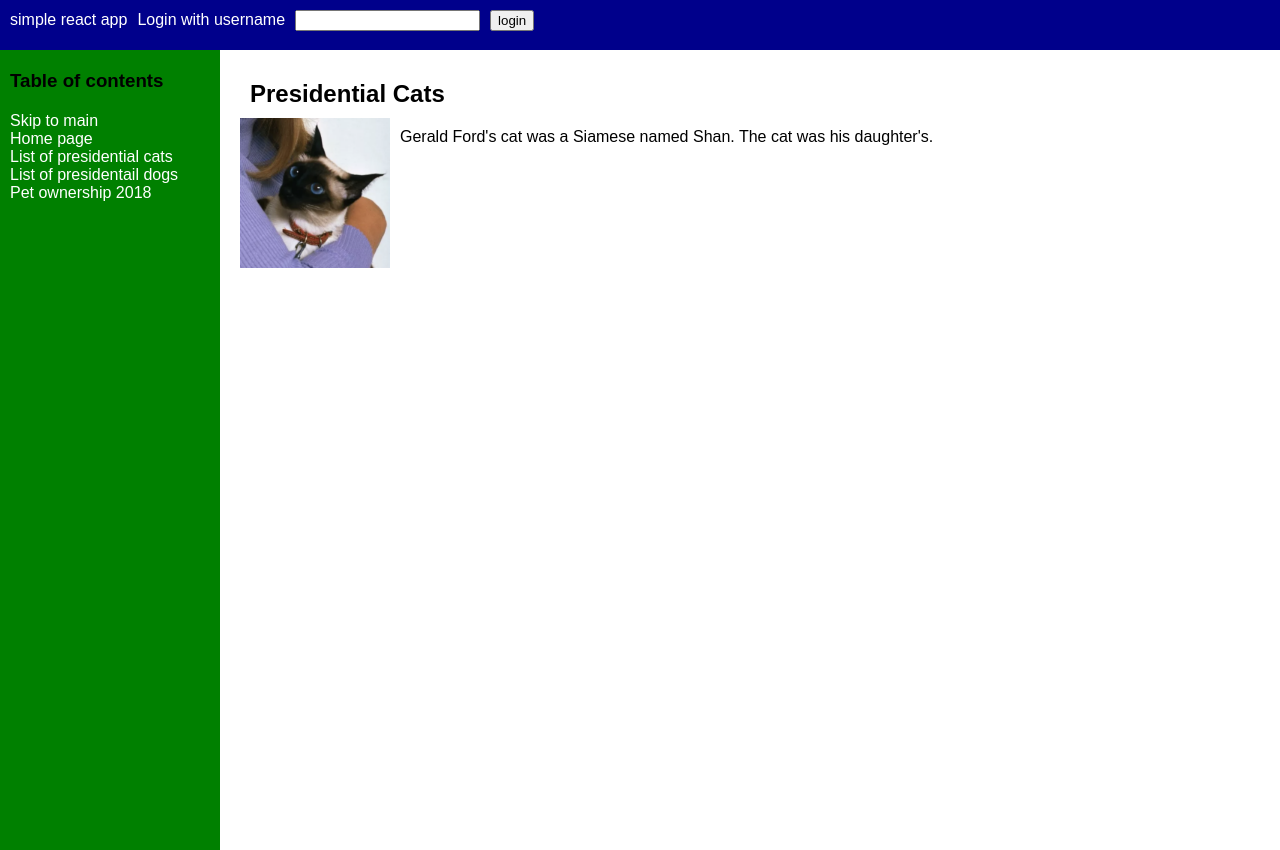
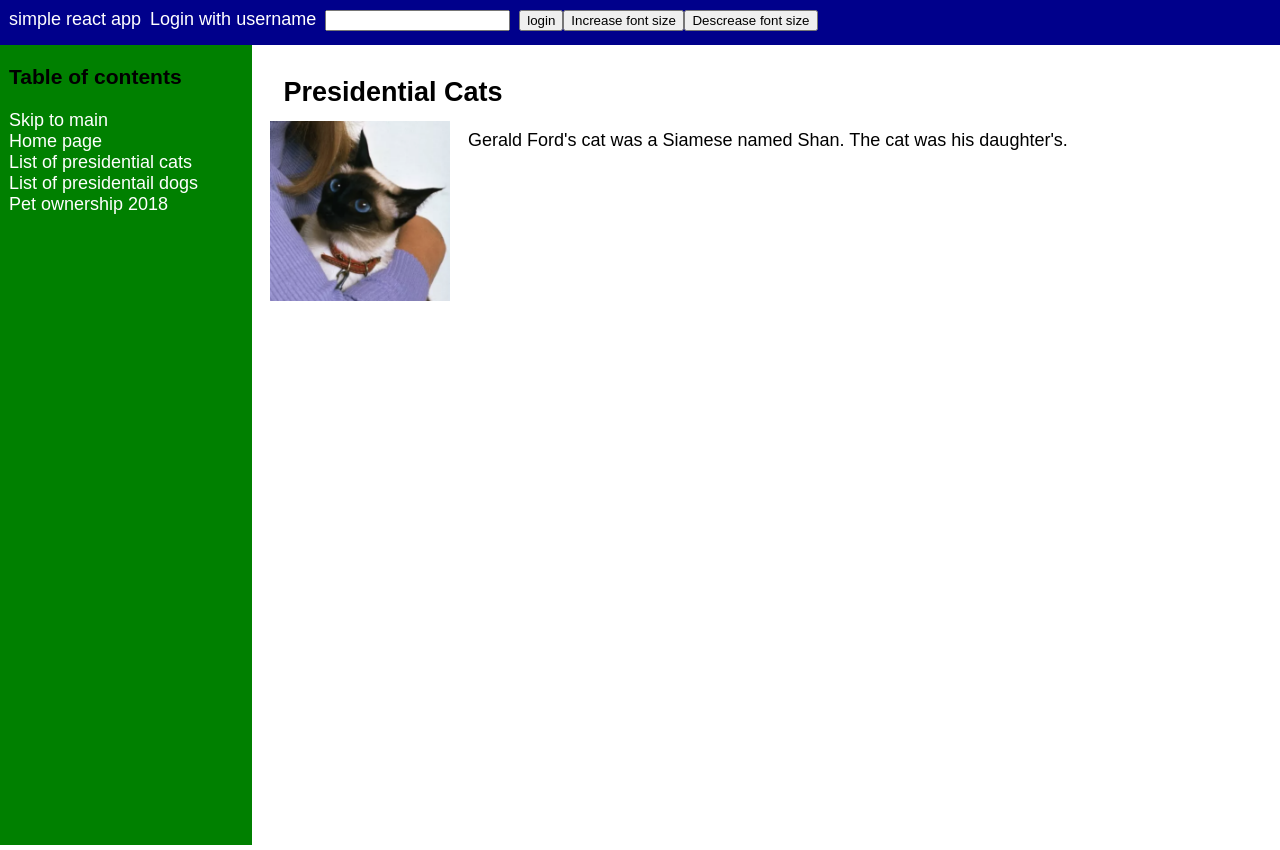
Before and after one commit to bbenedict/simple-react, a React app: page /cats in a window 1280 px wide. Built offline with nearby package versions, Linux system fonts and the light colour scheme.

Commit message:
font size support and other changes

```diff
--- a/src/App.js
+++ b/src/App.js
@@ -1,11 +1,17 @@
 import React from "react";
+import { useSelector } from "react-redux";
 
 import Header from "./Header";
 import Content from "./Content";
 
 export default function App() {
+  const { fontSize } = useSelector((state) => state);
   return (
-    <div style={{ height: "100%", fontFamily: "sans-serif" }}>
+    <div style={{
+      height: "100%",
+      fontFamily: "sans-serif",
+      fontSize: `${fontSize || 14}px`
+    }}>
       <Header />
       <Content />
     </div>
--- a/src/Cats.js
+++ b/src/Cats.js
@@ -4,14 +4,14 @@ import cat_1 from "./images/cat_1.png";
 export default function Cats() {
   return (
     <div>
-      <h2 style={{ margin: "10px" }}>
+      <h2 style={{ margin: ".5em" }}>
         Presidential Cats
       </h2>
       <div style={{ display: "flex" }}>
-        <div style={{ marginRight: "10px" }}>
-          <img src={cat_1} style={{ height: "150px" }} alt="President Gerald Ford's cat Shan" />
+        <div style={{ marginRight: "1em" }}>
+          <img src={cat_1} style={{ height: "10em" }} alt="President Gerald Ford's cat Shan" />
         </div>
-        <div style={{ paddingTop: "10px" }}>
+        <div style={{ paddingTop: ".5em" }}>
           Gerald Ford's cat was a Siamese named Shan.  The cat was his daughter's.
         </div>
       </div>
--- a/src/Content.js
+++ b/src/Content.js
@@ -19,11 +19,11 @@ export default function Content() {
           style={{
             display: "flex",
             flexDirection: "column",
-            width: "200px",
-            padding: "10px",
+            width: "13em",
+            padding: ".5em",
             backgroundColor: "green"
           }}>
-          <h3 style={{margin: "10px 0px 20px 0px" }}>
+          <h3 style={{margin: ".5em 0 1em 0" }}>
             Table of contents
           </h3>
           <Link to="#main" style={{ color: "white", textDecoration: "none" }}>Skip to main</Link>
@@ -32,7 +32,7 @@ export default function Content() {
           <Link to="/dogs" style={{ color: "white", textDecoration: "none" }}>List of presidentail dogs</Link>
           <Link to="/owners" style={{ color: "white", textDecoration: "none" }}>Pet ownership 2018</Link>
         </nav>
-        <main id="main" style={{ padding: "20px" }}>
+        <main id="main" style={{ padding: "1em" }}>
           <Switch>
             <Route path="/cats">
               <Cats />
--- a/src/Dogs.js
+++ b/src/Dogs.js
@@ -4,14 +4,14 @@ import dog_1 from "./images/dog_1.png";
 export default function Dogs() {
   return (
     <div>
-      <h2 style={{ margin: "10px" }}>
+      <h2 style={{ margin: ".5em" }}>
         Presidential Dogs
       </h2>
       <div style={{ display: "flex" }}>
-        <div style={{ marginRight: "10px" }}>
-          <img src={dog_1} style={{ height: "150px" }} alt="President George W. Bush's dog Miss Beazley" />
+        <div style={{ marginRight: ".5em" }}>
+          <img src={dog_1} style={{ height: "10em" }} alt="President George W. Bush's dog Miss Beazley" />
         </div>
-        <div style={{ paddingTop: "10px" }}>
+        <div style={{ paddingTop: ".5em" }}>
         George W. Bush's dog was a Scottish Terrier named Miss Beazley.  She was a gift to his wife Laura.
         </div>
       </div>
--- a/src/Header.js
+++ b/src/Header.js
@@ -14,11 +14,16 @@ export default function Header() {
     dispatch({ type: "LOGOUT" })
   };
 
+  const onFontClick = (increaseFont) => {
+    const actionType = increaseFont ? "INCREASE_FONT" : "DECREASE_FONT";
+    dispatch({ type: actionType })
+  };
+
   return (
     <header
       style={{
-        padding: "10px",
-        height: "30px",
+        padding: ".5em",
+        height: "1.5em",
         color: "white",
         backgroundColor: "darkblue"
       }}
@@ -27,11 +32,11 @@ export default function Header() {
       { isAuthenticated
         && (
           <>
-            <span style={{ padding: "0px 10px" }}>
+            <span style={{ padding: "0 .5em" }}>
               { username }
             </span>
             <button
-              style={{ paddingRight: "10px" }}
+              style={{ paddingRight: ".5em" }}
               onClick={() => onLogoutClick()}
             >
                 logout
@@ -41,9 +46,9 @@ export default function Header() {
       { !isAuthenticated
         && (
           <>
-            <span style={{ padding: "0px 10px" }}>
+            <span style={{ padding: "0 .5em" }}>
               <label>
-                <span style={{ paddingRight: "10px" }}>
+                <span style={{ paddingRight: ".5em" }}>
                   Login with username
                 </span>
                 <input ref={usernameRef} type="text"/>
@@ -52,6 +57,22 @@ export default function Header() {
             <button onClick={() => onLoginClick()}>login</button>
           </>
       )}
+      <>
+        <button
+          style={{ paddingRight: ".5em" }}
+          onClick={() => onFontClick(true)}
+        >
+            Increase font size
+        </button>
+      </>
+      <>
+        <button
+          style={{ paddingRight: ".5em" }}
+          onClick={() => onFontClick(false)}
+        >
+            Descrease font size
+        </button>
+      </>
     </header>
   );
 };
--- a/src/OwnerShipChart.js
+++ b/src/OwnerShipChart.js
@@ -4,16 +4,16 @@ import chart_1 from "./images/chart_1.png";
 export default function OwnerShipChart() {
   return (
     <div>
-      <h2 style={{ margin: "10px" }}>
+      <h2 style={{ margin: ".5em" }}>
         American Pet Ownership
       </h2>
       <figure role="group">
         <img
-          src={chart_1} style={{ height: "250px" }}
+          src={chart_1} style={{ height: "15em" }}
           alt="American pet ownership 2018"
           aria-describedby="chart-description"
         />
-        <p id="chart-description" style={{ width: "500px" }}>
+        <p id="chart-description" style={{ width: "30em" }}>
           Chart showing American pet ownership in 2018.
           33% of responders own only dogs. 11% own only cats.
           14% own a dog and a cat. 39% have no pets.
--- a/src/Reducer.js
+++ b/src/Reducer.js
@@ -1,8 +1,4 @@
-export default function Reducer(
-  state = {
-    isAuthenticated: false,
-    username: null
-  }, action) {
+export default function Reducer(state, action) {
   switch (action.type) {
     case "LOGIN":
       return {
@@ -18,6 +14,20 @@ export default function Reducer(
         username: null
       };
 
+    case "INCREASE_FONT":
+      const incFontSize = state.fontSize < 24 ? state.fontSize + 1 : state.fontSize;
+      return {
+        ...state,
+        fontSize: incFontSize
+      };
+
+    case "DECREASE_FONT":
+      const decFontSize = state.fontSize > 8 ? state.fontSize - 1 : state.fontSize;
+      return {
+        ...state,
+        fontSize: decFontSize
+      };
+
     default:
       return state;
   }
--- a/src/index.js
+++ b/src/index.js
@@ -8,9 +8,16 @@ import thunk from "redux-thunk";
 import Reducer from "./Reducer";
 import App from "./App";
 
+const initialState = {
+  isAuthenticated: false,
+  username: null,
+  fontSize: 18,
+  theme: 'contrast'
+};
+
 const store = createStore(
   Reducer,
-  {},
+  initialState,
   composeWithDevTools(applyMiddleware(thunk)),
 );
 
```
